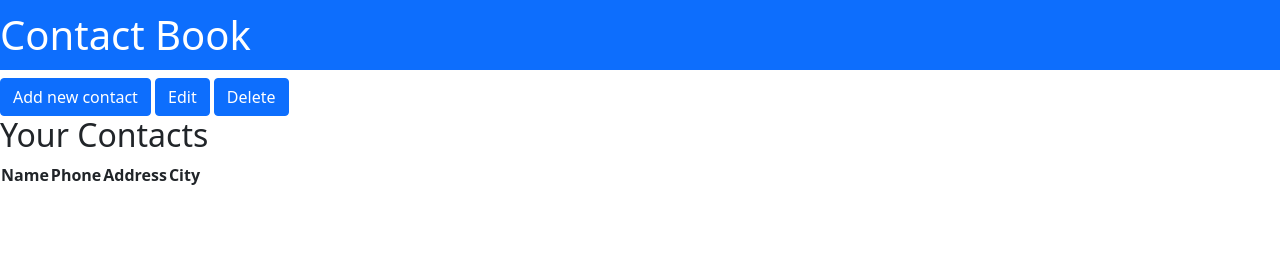
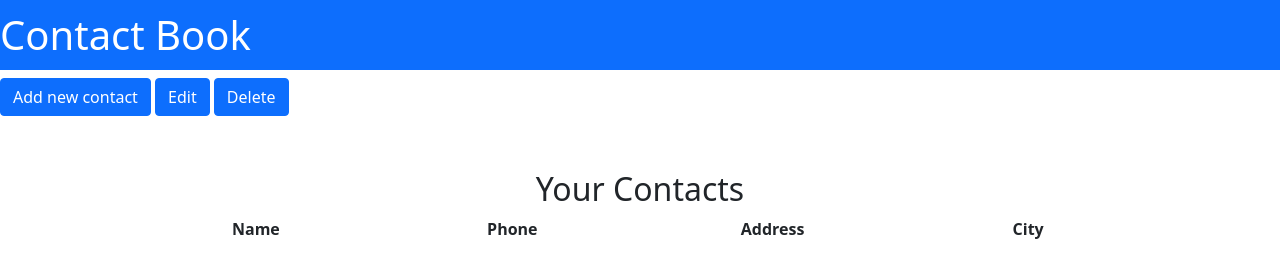
Before and after one commit to KBus9455/Contact-Book, a plain HTML site: page index.html in a window 1280 px wide. Drawn offline with nearby package versions, Linux system fonts and the light colour scheme.

Commit message:
modify styles for contact table

```diff
--- a/index.html
+++ b/index.html
@@ -26,7 +26,7 @@
     </div>
     <button class='btn btn-primary'>Edit</button>
     <button class='btn btn-primary'>Delete</button>
-    <div>
+    <div class='tableWrapper'>
         <h2>Your Contacts</h2>
         <table>
             <tr>
--- a/style.css
+++ b/style.css
@@ -37,3 +37,15 @@ div.addContact {
     opacity:1;
     z-index: 100;
 }
+.tableWrapper{
+    text-align: center;
+    position: absolute;
+    width: 80vw;
+    left: 50%;
+    top: 170px;
+    transform: translateX(-50%);
+}
+
+th{
+    width:450px;
+}
```
